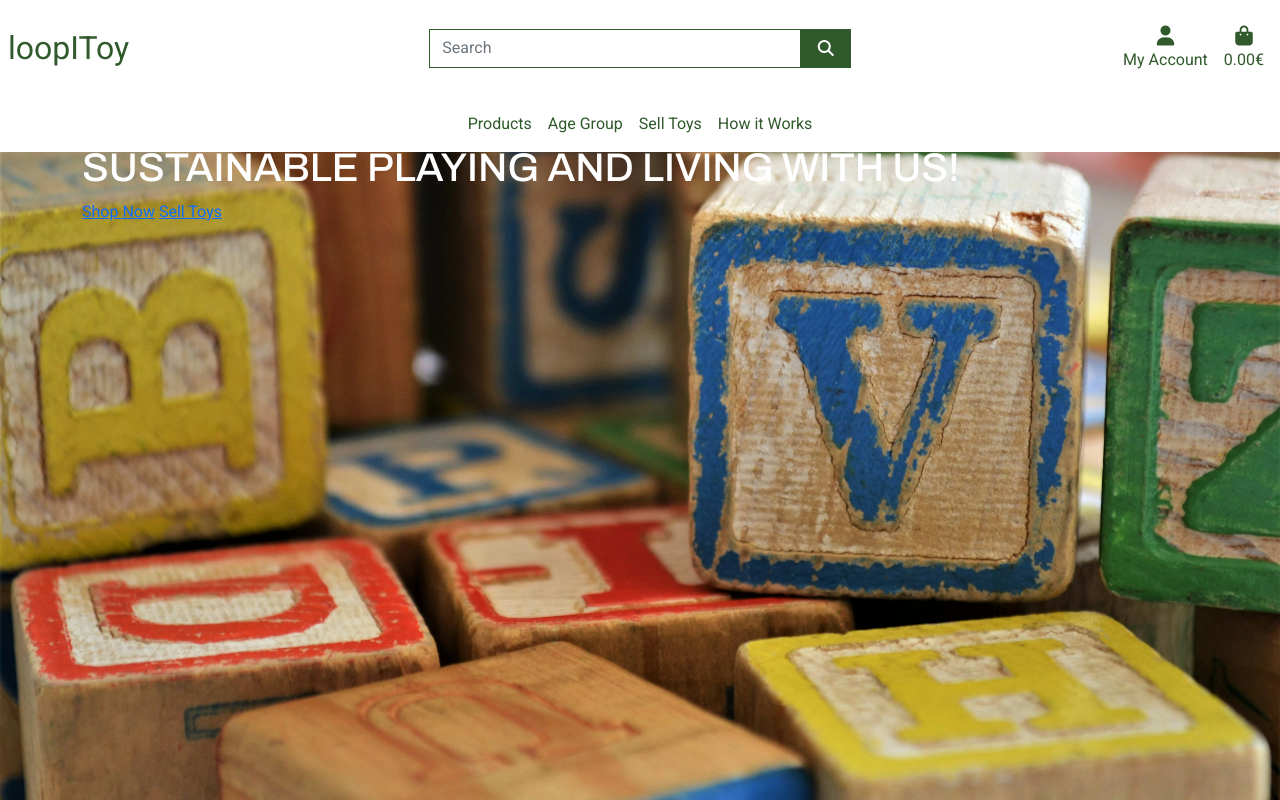
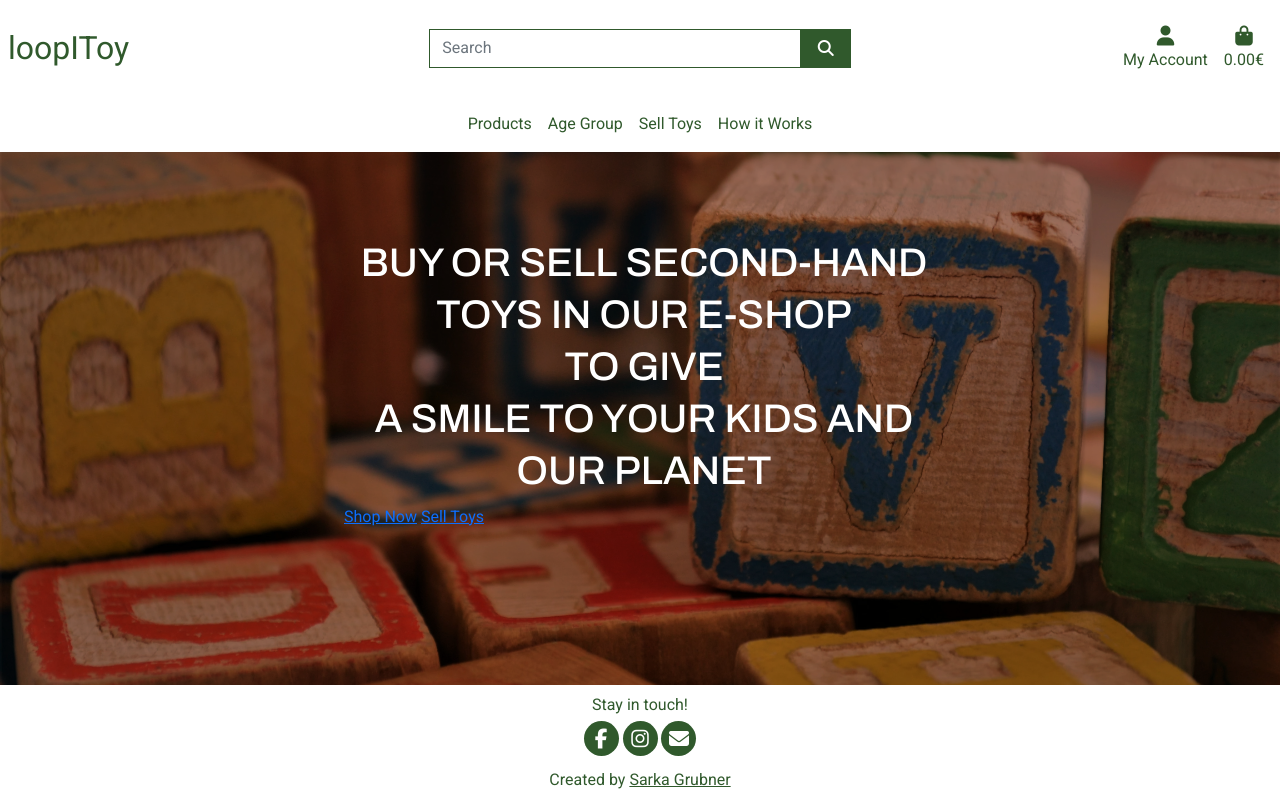
Before and after one commit to brodsa/loopitoy, a Django app: page / in a window 1280 px wide. Run offline with Django 3.2, Linux system fonts and the light colour scheme; some libraries are stand-ins or nearby versions.

Commit message:
feat: add footer with social media links

```diff
--- a/home/templates/home/index.html
+++ b/home/templates/home/index.html
@@ -15,10 +15,13 @@
 {% block content %}
 <div class="container h-100">
 
-    <div class="wrapper">
-        <h1>
-            GIVE THE SECOND CHANCE TO TOYS. BUY OR SELL SECOND-HAND TOYS IN OUR E-SHOP TO GIVE A SMILE TO YOUR KIDS AND OUR PLANET. CONTRIBUTE TO SUSTAINABLE PLAYING AND LIVING WITH US!
+    <div class="home-wrapper">
+        <h1 class="text-center">
+            BUY OR SELL SECOND-HAND TOYS IN OUR E-SHOP <br> TO GIVE <br> A SMILE TO YOUR KIDS AND <br> OUR PLANET
         </h1>
+        <!-- <h2 class="text-center">
+            GIVE THE SECOND CHANCE TO TOYS. CONTRIBUTE TO SUSTAINABLE PLAYING AND LIVING WITH US!
+        </h2> -->
         <div class="buttons">
             <a href="">Shop Now</a>
             <a href="">Sell Toys</a>
--- a/static/css/base.css
+++ b/static/css/base.css
@@ -18,8 +18,8 @@ html {
 
 :root {
     /* Fonts */
-    --title-font: 'Lato', sans-serif;
-    --text-font: 'Fira Sans', sans-serif;
+    --title-font: "Archivo", sans-serif;
+    --text-font: "Roboto", sans-serif;
 
     /* Colors */
     --primary-color: #30592C;
@@ -35,22 +35,30 @@ html {
   }
 
 body{
-    background: url('/media/background_img.webp') no-repeat center center fixed;
+    background: url('/media/background_img.webp') rgba(116,48,26, 0.7);
+    background-repeat: no-repeat;
+    background-position: fixed ;
+    background-position: center center;
     background-size: cover;
-    height: calc(100vh - 164px);
-    color: #555;
-    font-family: "Roboto", sans-serif;
+    height: 100%;
+    background-blend-mode: multiply;
+    font-family: var(--text-font);
 
     display: flex;
-    flex-direction: column
+    flex-direction: column;
+}
+
+footer{
+    flex-shrink: 0;
 }
 
 
+h1, h2, h3, h4{
+    font-family: var(--title-font);
+    color: var(--white);
+    line-height: 1.3;
+}
 
-h1, h2, h3, h4{
-    font-family: "Archivo", sans-serif;
-    color: var(--white);
-}
 
 
 /* ++++++++++ Header ++++++++++++++++++ */
@@ -100,7 +108,8 @@ div.nav-top-mobile .dropdown-menu.show{
 }
 
 /* custome style */
-header{
+header,
+footer{
     background-color: var(--white);
 }
 
@@ -174,6 +183,57 @@ header{
     color: var(--primary-color);
 }
 
+/* ++++++++++++++ Footer +++++++++++++++++ */
+.footer{
+    display: flex;
+    flex-direction: column;
+    align-items: center;
+    justify-content: center;
+    color: var(--primary-color);
+    font-size: 1rem;
+}
+
+
+.footer__link i,
+.footer__link i:hover{
+    width: 35px;
+    height: 35px;
+    background-color:var(--primary-color);
+    color: var(--white);
+    border-radius: 50%;
+    padding: 8px 0;
+    text-align: center;
+    font-size: 20px;
+}
+
+.footer__link i:hover{
+    background-color:var(--secondary-color);
+}
+
+.copyright__link,
+.copyright__link:hover{
+    color: var(--primary-color);
+}
+
+.copyright__link:hover{
+    color:var(--secondary-color);
+}
+
+
+
+ /* ***************** Home  ************** */
+ .container{
+    display: flex;
+    flex-direction: row;
+    justify-content: center;
+    align-items: center;
+ }
+
+ .home-wrapper{
+    max-width: 600px;
+    margin: 5rem 1rem 0 1.5rem;
+ }
+
 
 @media screen and  (min-width: 767px){
     .nav-top{
--- a/templates/base.html
+++ b/templates/base.html
@@ -35,6 +35,7 @@
     {% include 'includes/header.html' %}
 
 
+    <!-- Messages -->
     {% if messages %}
         <div class="message-container"></div>
     {% endif %}
@@ -46,6 +47,10 @@
     {% endblock %}
 
 
+    <!-- Footer -->
+    {% include 'includes/footer.html' %}
+
+
     <!-- Link Javascripts -->
     {% block extra_js %}
         <!-- font-awesome script -->
--- /dev/null
+++ b/templates/includes/footer.html
@@ -0,0 +1,20 @@
+<footer class="footer p-2">
+    <!-- Start: Social media -->
+    <div class="footer__title">Stay in touch!</div>
+    <div class="footer__icons p-1">
+        <span><a class="footer__link" href="https://www.facebook.com/" target="_blank" rel="noopener" aria-label="Find us on Facebook (link opens in a new tab)"><i class="fa-brands fa-facebook-f"></i></a></span>
+        <span><a class="footer__link" href="https://www.instagram.com/"  target="_blank" rel="noopener" aria-label="Find us on Instagram (link opens in a new tab)"><i class="fa-brands fa-instagram"></i></a></span>
+        <span><a class="footer__link" href="mailto:sarka.grubner@loopitoy.com" aria-label="Contact us via email (email explorer opens)"><i class="fa-solid fa-envelope"></i></a></span>
+    </div>
+    <!-- End: Social media -->
+
+    <!-- Start: Copyright media -->
+    <div class="copyright pt-2">
+        <span class="copyright__text">Created by
+            <a class="copyright__link" href="https://github.com/brodsa" aria-label="Github profile of the developer is opened in a new window tab.">
+                Sarka Grubner
+            </a>
+        </span>
+    </div>
+    <!-- End: Social media -->
+</footer>
```
Also changed, not shown: README.md.
